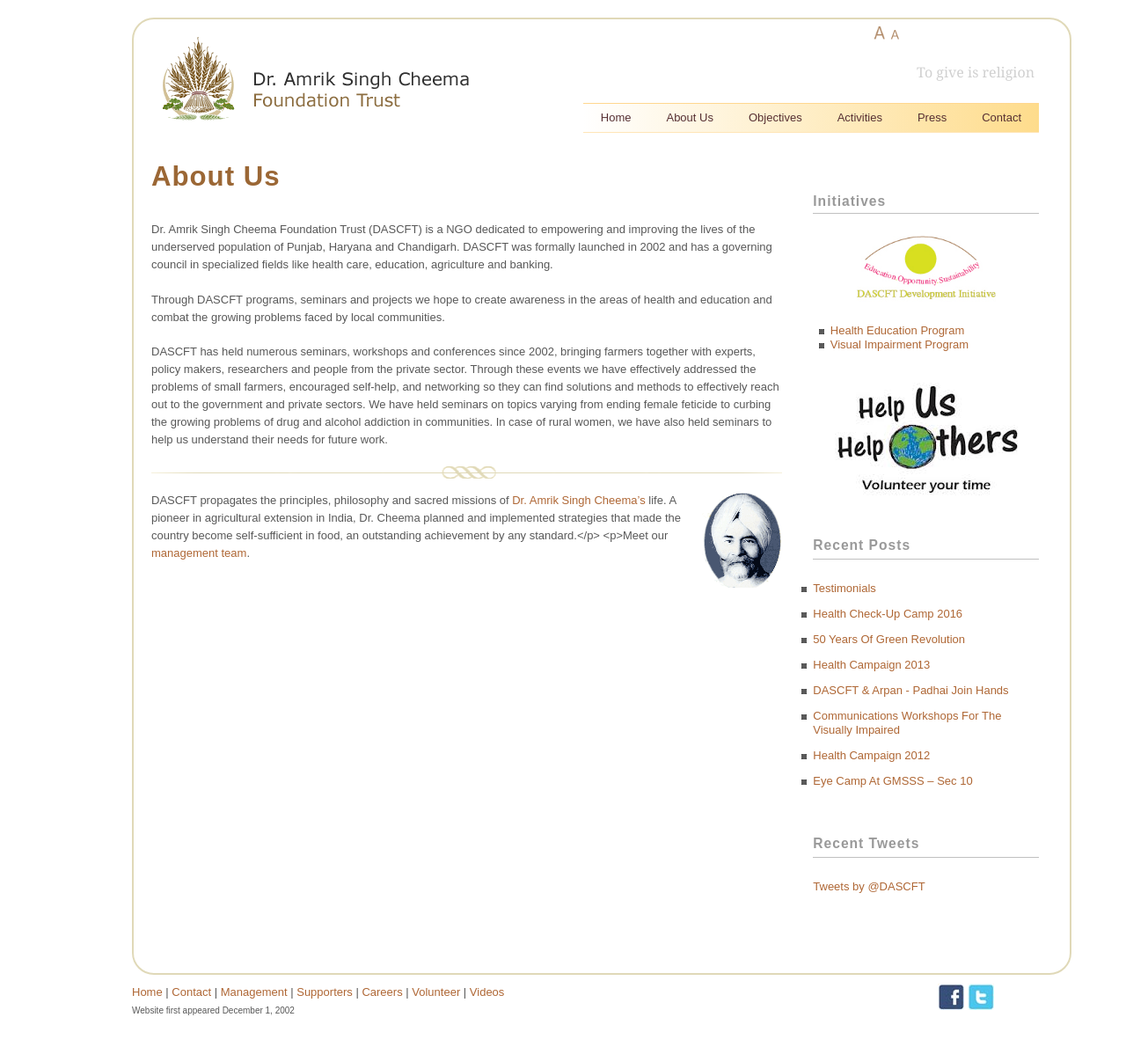
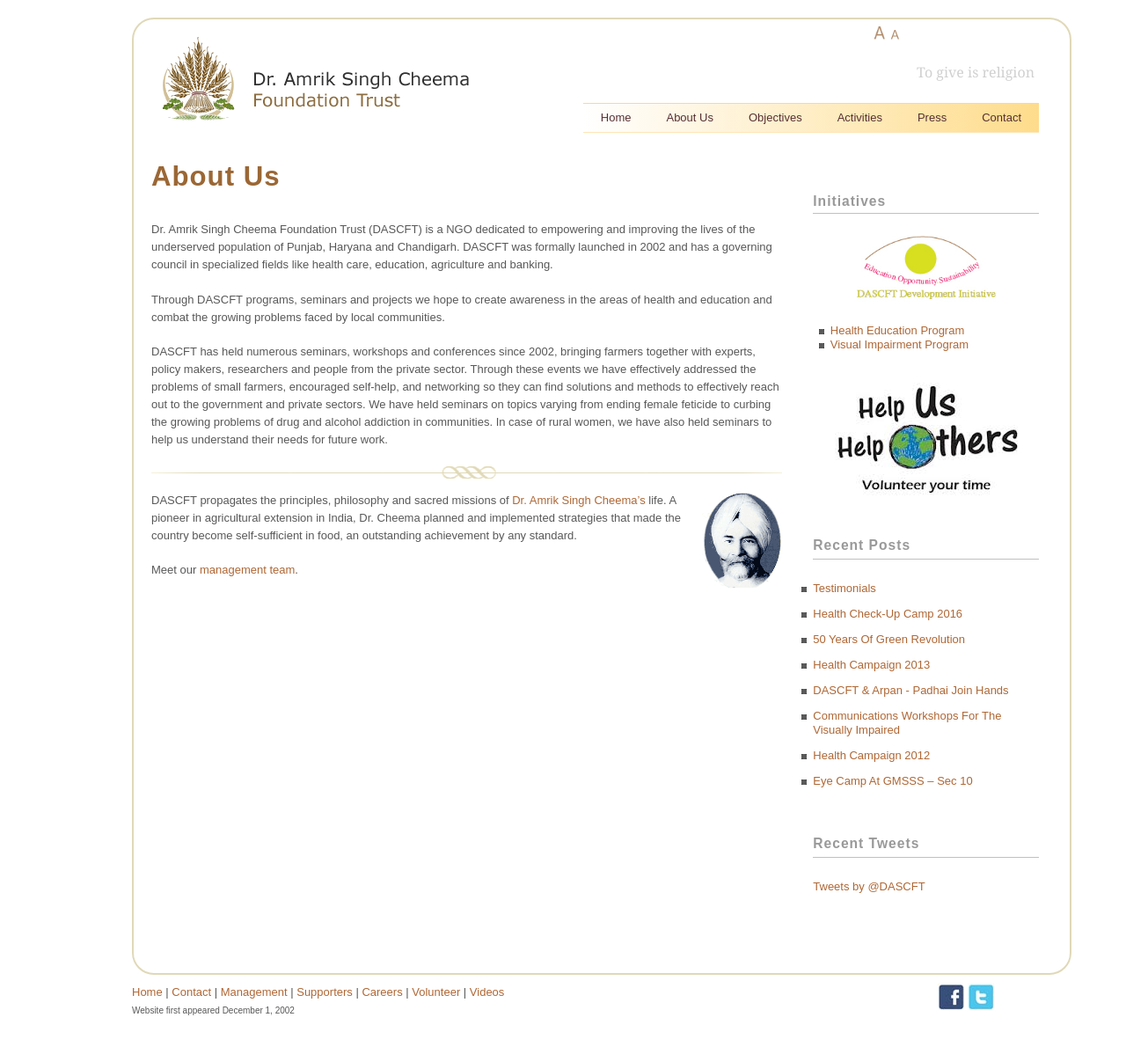
Before and after one commit to banicheema/banicheema.github.io, a Jekyll site: the page built from about.md, in a window 1280 px wide. Shown: the whole page at 88% size. Built offline with Jekyll 4.4.1, drawn with Linux system fonts in a browser that asks for light colours; a script that is not in the unit is left out; comment, search, counter and statistics services are not loaded.

```diff
--- a/about.md
+++ b/about.md
@@ -13,4 +13,6 @@ DASCFT has held numerous seminars, workshops and conferences since 2002, bringin
 
 <div style="float: right;"><a title="AmrikCheema" href="Amrik-Cheema.aspx"><img src="/images/drcheema.gif" alt="Dr Amrik Singh Cheema" width="91" height="109" /></a></div>
 
-DASCFT propagates the principles, philosophy and sacred missions of <a title="AmrikCheema" href="/Dr-Amrik-Singh-Cheema">Dr. Amrik Singh Cheema's</a> life. A pioneer in agricultural extension in India, Dr. Cheema planned and implemented strategies that made the country become self-sufficient in food, an  outstanding achievement by any standard.</p> <p>Meet our <a title="Management" href="/management"> management team</a>.
+DASCFT propagates the principles, philosophy and sacred missions of <a title="AmrikCheema" href="/Dr-Amrik-Singh-Cheema">Dr. Amrik Singh Cheema's</a> life. A pioneer in agricultural extension in India, Dr. Cheema planned and implemented strategies that made the country become self-sufficient in food, an  outstanding achievement by any standard.
+
+Meet our <a title="Management" href="/management"> management team</a>.
```
